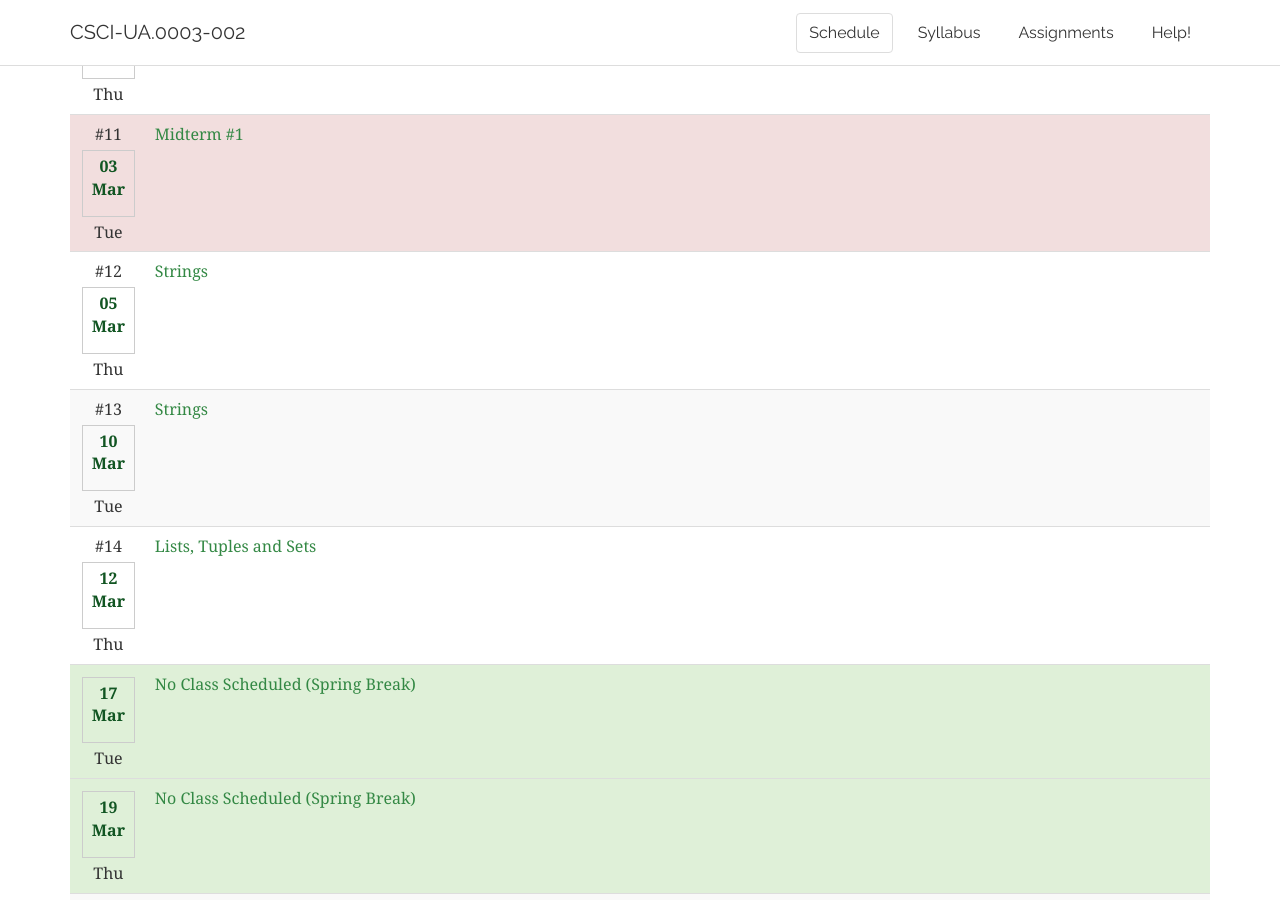
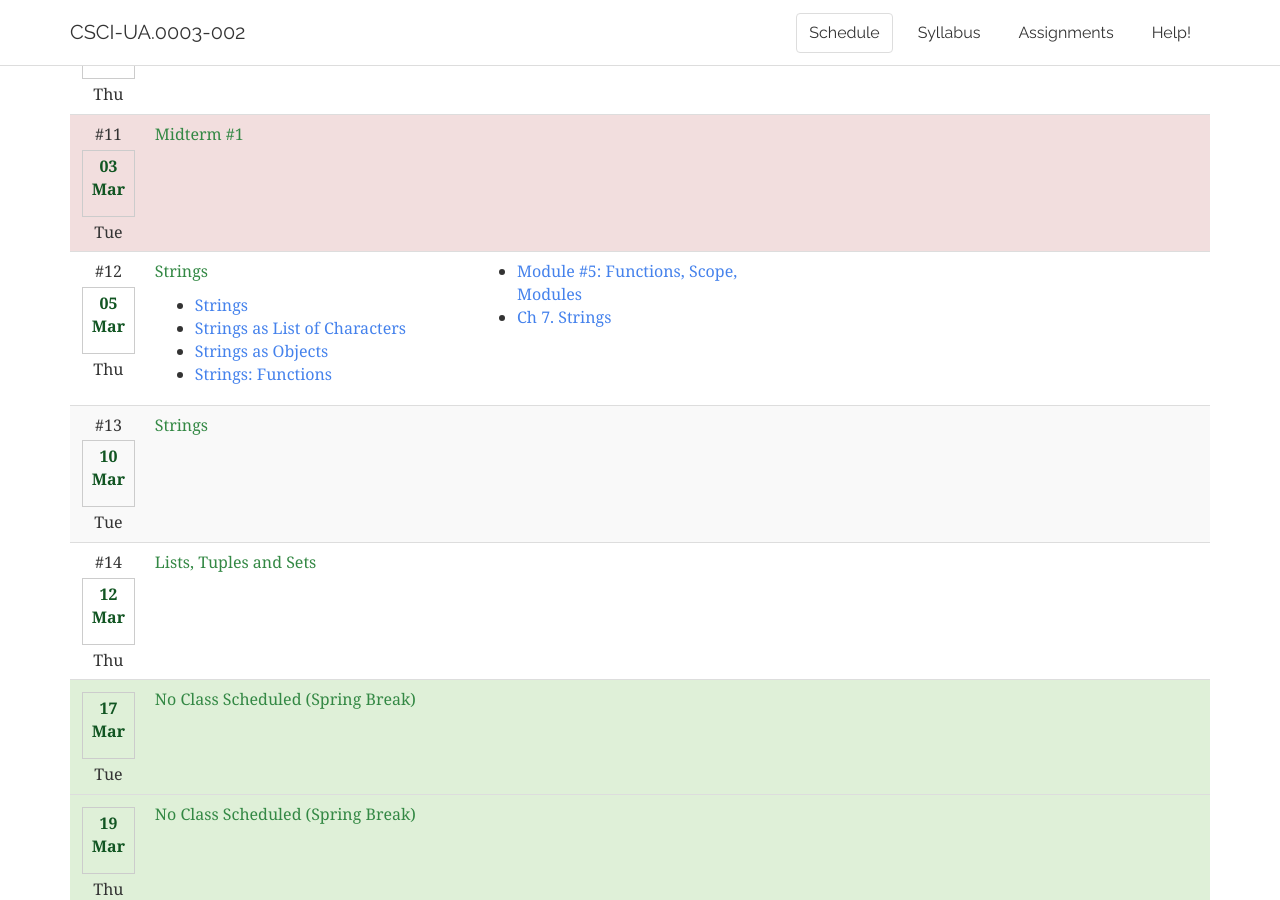
Before and after one commit to foureyes/csci-ua.0003-spring2020-002, a Jekyll site: the page built from index.markdown, in a window 1280 px wide and 900 px high, scrolled down 2750 px. Built offline with Jekyll 4.4.1, drawn with Linux system fonts in a browser that asks for light colours.

```diff
--- a/_data/schedule.csv
+++ b/_data/schedule.csv
@@ -187,7 +187,7 @@
 * note that turtle in every assignment"
 y,lecture,10,27-Feb ,Thu,Review,,,,,,
 y,exam,11,03-Mar ,Tue,Midterm #1,,,,,,
-y,lecture,12,05-Mar ,Thu,"Strings
+,lecture,12,05-Mar ,Thu,"Strings
 
 * [Strings](slides/06/strings.html)
 * [Strings as List of Characters](slides/06/strings_as_list.html)
--- a/index.markdown
+++ b/index.markdown
@@ -2,7 +2,6 @@
 layout: default
 nav-state: schedule
 ---
-
 
 <!--
 <script>
```
